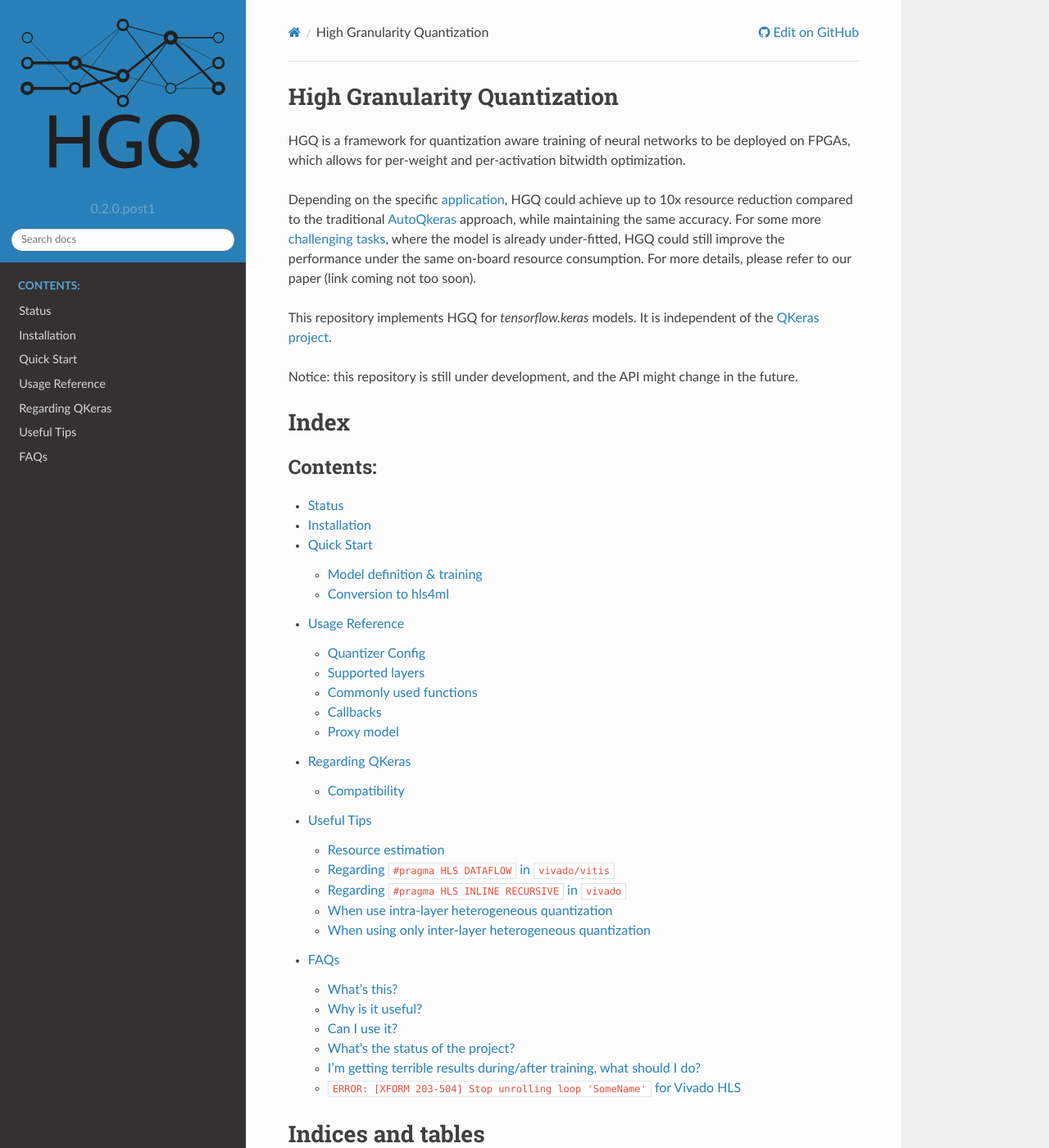
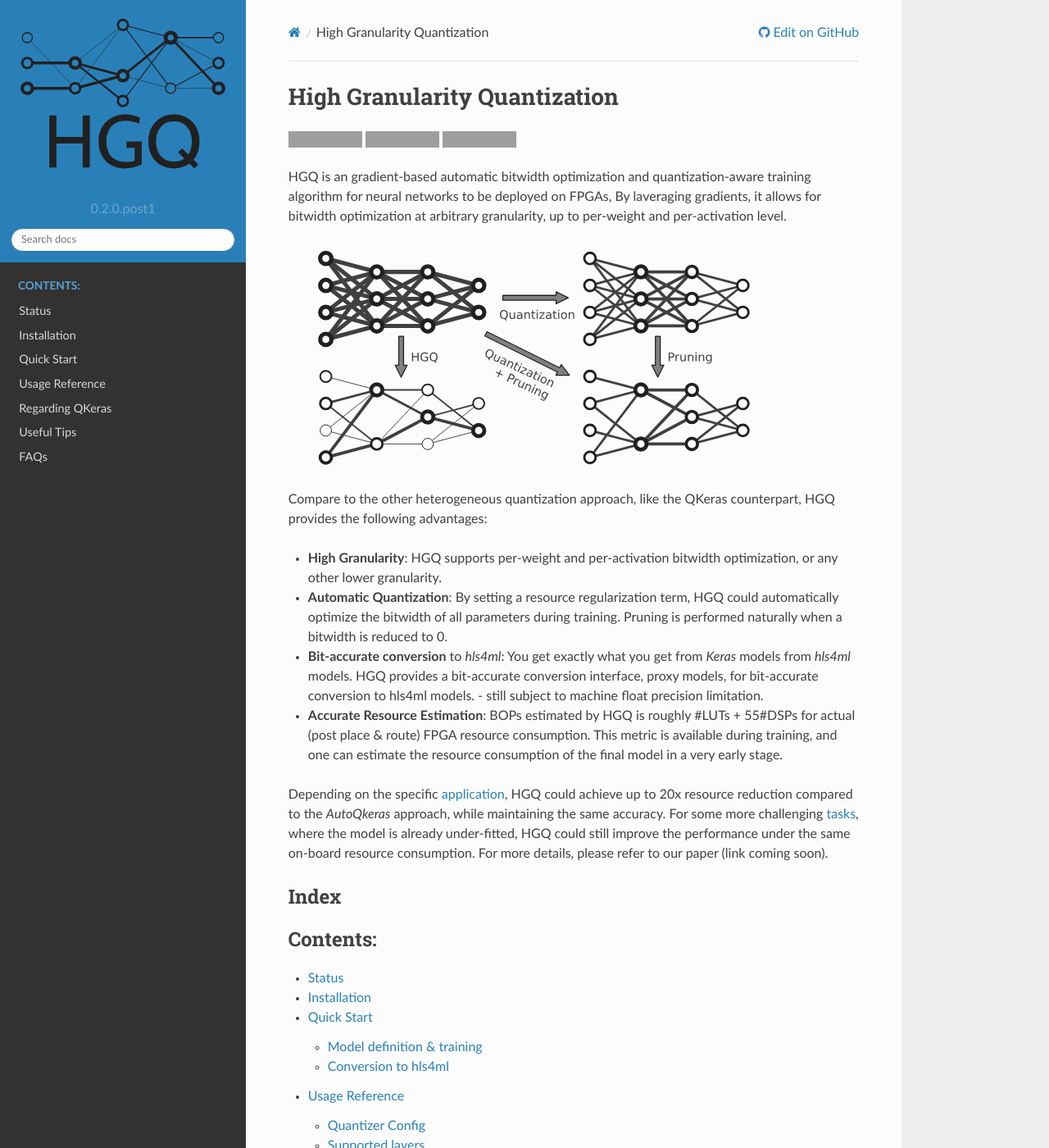
Before and after one commit to calad0i/HGQ, a Sphinx documentation site: the page built from docs/index.rst, in a window 1280 px wide and 1400 px high. Shown: the whole window at 82% size. Built offline with Sphinx 7.4.7 and the Read the Docs theme 2.0.0, drawn with Linux system fonts in a browser that asks for light colours; pages that are not in the unit, such as notebooks, are missing from menus; the version number is read from the project's files by our own code; grey boxes are pictures that could not be loaded.

Commit message:
update docs

```diff
--- /dev/null
+++ b/docs/_static/custom.css
@@ -0,0 +1,3 @@
+img.light {
+    color-scheme: light;
+}
--- a/docs/conf.py
+++ b/docs/conf.py
@@ -66,3 +66,7 @@ html_context = {
 html_theme = "sphinx_rtd_theme"
 html_static_path = ['_static']
 html_favicon = '_static/icon.svg'
+
+html_css_files = [
+    'custom.css',
+]
--- a/docs/index.rst
+++ b/docs/index.rst
@@ -3,21 +3,33 @@
    You can adapt this file completely to your liking, but it should at least
    contain the root `toctree` directive.
 
+===========================
 High Granularity Quantization
-===============================================================
+===========================
 
-HGQ is a framework for quantization aware training of neural networks to be deployed on FPGAs, which allows for per-weight and per-activation bitwidth optimization.
+.. image:: https://img.shields.io/badge/license-Apache%202.0-green.svg
+   :target: LICENSE
+.. image:: https://github.com/calad0i/HGQ/actions/workflows/sphinx-build.yml/badge.svg
+   :target: https://calad0i.github.io/HGQ/
+.. image:: https://badge.fury.io/py/hgq.svg
+   :target: https://badge.fury.io/py/hgq
 
-Depending on the specific application_, HGQ could achieve up to 10x resource reduction compared to the traditional AutoQkeras_ approach, while maintaining the same accuracy. For some more `challenging tasks`_, where the model is already under-fitted, HGQ could still improve the performance under the same on-board resource consumption. For more details, please refer to our paper (link coming not too soon).
+HGQ is an gradient-based automatic bitwidth optimization and quantization-aware training algorithm for neural networks to be deployed on FPGAs, By laveraging gradients, it allows for bitwidth optimization at arbitrary granularity, up to per-weight and per-activation level.
 
-This repository implements HGQ for `tensorflow.keras` models. It is independent of the `QKeras project`_.
+.. rst-class:: light
+.. image:: _static/overview.svg
+   :alt: HGQ-overview
+   :width: 600
 
-Notice: this repository is still under development, and the API might change in the future.
+Compare to the other heterogeneous quantization approach, like the QKeras counterpart, HGQ provides the following advantages:
 
-.. _application: https://arxiv.org/abs/2006.10159
-.. _AutoQkeras: https://arxiv.org/abs/2006.10159
-.. _challenging tasks: https://arxiv.org/abs/2202.04976
-.. _QKeras project: https://github.com/google/qkeras
+- **High Granularity**: HGQ supports per-weight and per-activation bitwidth optimization, or any other lower granularity.
+- **Automatic Quantization**: By setting a resource regularization term, HGQ could automatically optimize the bitwidth of all parameters during training. Pruning is performed naturally when a bitwidth is reduced to 0.
+- **Bit-accurate conversion** to `hls4ml`: You get exactly what you get from `Keras` models from `hls4ml` models. HGQ provides a bit-accurate conversion interface, proxy models, for bit-accurate conversion to hls4ml models.
+  - still subject to machine float precision limitation.
+- **Accurate Resource Estimation**: BOPs estimated by HGQ is roughly #LUTs + 55#DSPs for actual (post place & route) FPGA resource consumption. This metric is available during training, and one can estimate the resource consumption of the final model in a very early stage.
+
+Depending on the specific `application <https://arxiv.org/abs/2006.10159>`_, HGQ could achieve up to 20x resource reduction compared to the `AutoQkeras` approach, while maintaining the same accuracy. For some more challenging `tasks <https://arxiv.org/abs/2202.04976>`_, where the model is already under-fitted, HGQ could still improve the performance under the same on-board resource consumption. For more details, please refer to our paper (link coming soon).
 
 Index
 =========================================================
```
Also changed, not shown: README.md (+20 -6 lines), docs/faq.md (+1 -1 lines), docs/getting_started.md (+2 -2 lines), docs/install.md (+1 -9 lines), docs/reference.md (+1 -1 lines), docs/_static/overview.svg (added).
